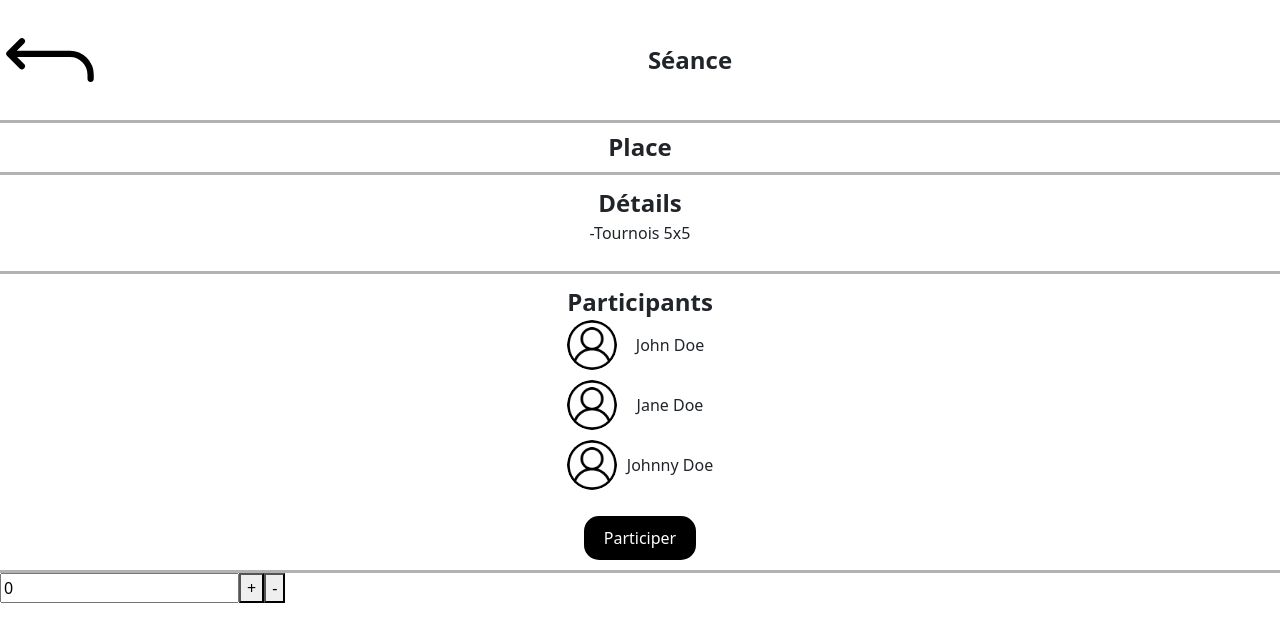
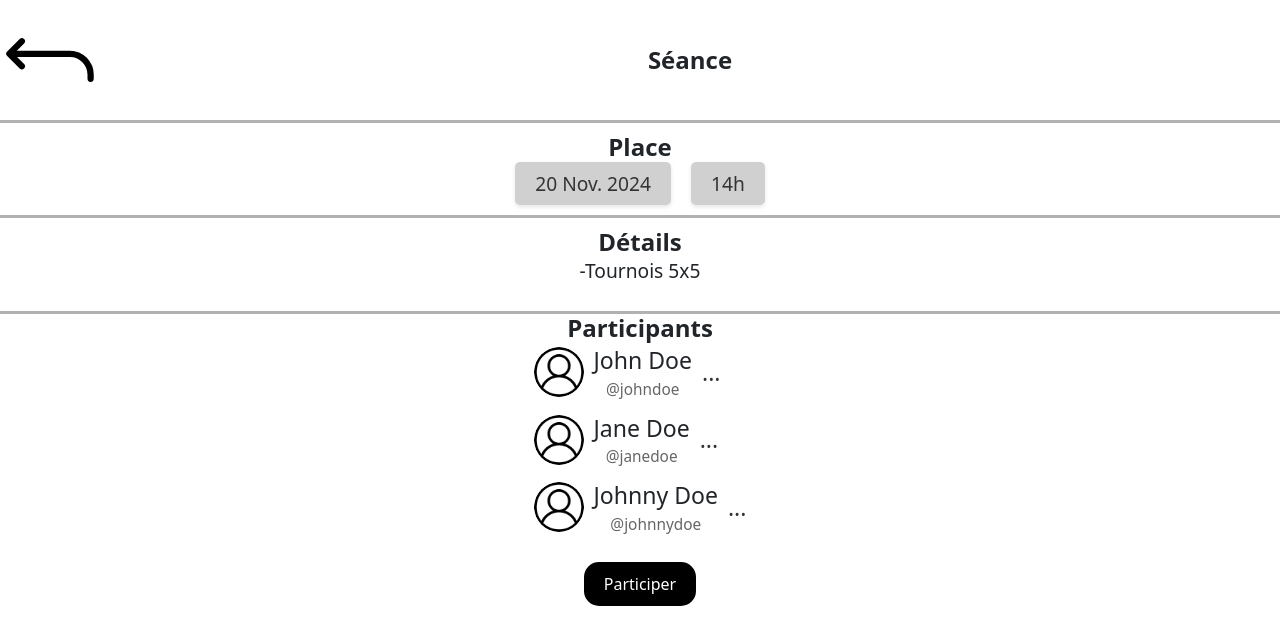
Before and after one commit to chams14/ihm, a plain HTML site: page index.html in a window 1280 px wide. Drawn offline with nearby package versions, Linux system fonts and the light colour scheme.

Commit message:
commit tp1 fin

```diff
--- a/css/styles.css
+++ b/css/styles.css
@@ -1,132 +1,83 @@
 
-html {
-
+html, body {
+  height: 100%;
+  margin: 0;
 }
 
 body {
-  min-height: 100%;
-  height: 100%;
-  width: 100%;
+  display: flex;
+  flex-direction: column;
+  font-size: 1.5em; /* Increase the base font size */
 }
 
-.outer{
-  display: flex;
-  flex-flow: column;
-  height: 100%;
+h1, h2, h3, h4, h5, h6 {
+  font-size: 1.9em; /* Increase the font size for headings */
 }
 
-.top{
-  display: flex;
-  align-items: center;
-  justify-content: center;
-  background-color: #5CDB95;
-  height: 100px;
+p, span, li, button {
+  font-size: 1.2em; /* Increase the font size for paragraphs, spans, list items, and buttons */
 }
 
-.bottom{
+#top, #under-top, #details, #participants {
+  flex: 1;
   display: flex;
-  justify-content: center;
-  align-items: baseline;
-  padding : 10px;
-  flex-grow : 1;
-  background-color: #8EE4AF;
-  border:1px #379683 solid;
-  margin-top: 10px;
+  flex-direction: column;
 }
 
-#title{
-  color : #05386B;
-}
-
-.button{
-  margin: 0px 20px 0px 0px;
-}
-
-.textField{
-  margin: 0px 0px 0px 20px;
-}
-
-.label{
-  margin: 0px 20px 0px 20px;
-}
-
-/*.slider{
-  width: 400px;
-  height: 15px;
-  border-radius: 5px;
-}*/
-
-.slider {
-  -webkit-appearance: none;
-  width: 30%;
-  height: 15px;
-  background: #d3d3d3;
-  outline: none;
-  opacity: 1.0;
-}
-
-.slider:hover {
-  opacity: 1;
-}
-
-.slider::-webkit-slider-thumb {
-  -webkit-appearance: none;
-  appearance: none;
-  width: 25px;
-  height: 25px;
-  background: #5CDB95;
-  cursor: pointer;
-}
-
-
-.menu {
-  width: 120px;
-  background-color: #8EE4AF;
-  box-shadow: 0 4px 5px 3px rgba(0, 0, 0, 0.5);
-  position: fixed;
-  display: none;
-}
-
-.menu-options {
-  list-style: none;
-  padding: 10px 0;
-}
-
-.menu-option {
-  font-weight: 500;
-  font-size: 14px;
-  padding: 10px 40px 10px 20px;
-  cursor: pointer;
-
-  &:hover {
-    background: rgba(0, 0, 0, 1.0);
-  }
-}
 
 .disabled{
     pointer-events:none;
     opacity:0.4;
 }
 
-.top-container {
-  display: flex;
-  align-items: center;
-  justify-content: space-between; /* Adjusts spacing between elements */
-  border-bottom: 3px solid rgb(0, 0, 0, .3);; /* Adds a bottom border to separate containers */
-  padding: 10px 0; /* Adds some padding for better spacing */
-}
-
 .centered-title {
   margin: 0 auto; /* Centers the title */
   font-size: 1.5em;
   font-weight: bold;
+  text-align: center; /* Ensure text is centered */
 }
 
+.top-container {
+  display: flex;
+  align-items: center;
+  border-bottom: 3px solid rgb(0, 0, 0, .3);; /* Adds a bottom border to separate containers */
+  padding: 10px 0; /* Adds some padding for better spacing */
+  width: 100%;
+}
 .svg-image {
+  cursor: pointer; /* Pointer cursor on hover */
   width: 100px;
   height: 100px;
-  float: left;
 }
+
+.under-top-container {
+  display: flex;
+  flex-direction: column;
+  justify-content: center;
+  align-items: center;
+  margin: 0 auto;
+  border-bottom: 3px solid rgb(0, 0, 0, .3);; /* Adds a bottom border to separate containers */
+  padding: 10px 0;
+  width: 100%;
+}
+.date-container {
+  display: flex;
+  justify-content: center;
+  align-items: center;
+}
+
+.date, .heure {
+  font-size: 1.2em; /* Taille de police légèrement plus grande */
+  color: #333; /* Couleur de texte gris foncé */
+  background-color: #d0d0d0; /* Couleur de fond légèrement grise */
+  padding: 10px 20px; /* Espacement interne pour un meilleur rendu */
+  border-radius: 5px; /* Coins arrondis */
+  box-shadow: 0 2px 4px rgba(0, 0, 0, 0.1); /* Légère ombre portée */
+  text-align: center; /* Centrer le texte */
+  margin: 0 10px; /* Espacement entre les éléments */
+}
+
+
 
 .details{
     display: flex;
@@ -136,17 +87,17 @@ body {
     margin: 0 auto;
     border-bottom: 3px solid rgb(0, 0, 0, .3);; /* Adds a bottom border to separate containers */
     padding: 10px 0; /* Adds some padding for better spacing */
-    /* Large et bold text */
+    width: 100%;
 }
 
-.participants{
+.participants {
+  flex-grow: 1; /* Allow the participants section to grow and take available space */
   display: flex;
   flex-direction: column;
-    justify-content: center;
+  justify-content: flex-start; /* Align items to the bottom */
   align-items: center;
   margin: 0 auto;
-  border-bottom: 3px solid rgb(0, 0, 0, .3);; /* Adds a bottom border to separate containers */
-  padding: 10px 0; /* Adds some padding for better spacing */
+  width: 100%;
 }
 
 .participants-list {
@@ -171,6 +122,16 @@ body {
   flex-grow: 1;
   text-align: center;
 }
+.name-container {
+  display: flex;
+  flex-direction: column; /* Stack name and username vertically */
+  align-items: center; /* Center the text */
+}
+
+.participant-username {
+  font-size: 0.8em; /* Smaller font size */
+  color: #666; /* Lighter color */
+}
 
 .participe-button {
   background-color: #000; /* Black background */
@@ -184,3 +145,29 @@ body {
 .participe-button:hover {
   background-color: #333; /* Slightly lighter black on hover */
 }
+
+.dots {
+  cursor: pointer; /* Pointer cursor on hover */
+  margin-left: 10px; /* Space between name and dots */
+  color: #333; /* Color of the dots */
+  position: relative; /* Required for the pseudo-element */
+}
+
+.dots::before {
+  content: ''; /* Empty content */
+  position: absolute;
+  top: 50%;
+  left: 50%;
+  width: 0;
+  height: 0;
+  background-color: rgba(82, 81, 81, 0.34); /* Dark background */
+  border-radius: 50%; /* Make it circular */
+  transform: translate(-50%, -50%);
+  transition: width 0.3s, height 0.3s; /* Smooth transition */
+  z-index: -1; /* Place it behind the dots */
+}
+
+.dots:hover::before {
+  width: 20px; /* Desired width on hover */
+  height: 20px; /* Desired height on hover */
+}
--- a/index.html
+++ b/index.html
@@ -15,7 +15,7 @@
 
   </head>
   <body>
-    <div id="outer">
+    <div>
       <div id="top">
 
       </div>
--- a/js/view.js
+++ b/js/view.js
@@ -1,16 +1,6 @@
 class View {
   constructor() {
-    this.div = document.createElement('div');
-    this.inputButton = document.createElement('input'); // Create the button
-    this.inputButton.value = '0';
-    this.div.appendChild(this.inputButton);
 
-    this.incrementButton = document.createElement('button');
-    this.decrementButton = document.createElement('button');
-    this.incrementButton.textContent = '+';
-    this.decrementButton.textContent = '-';
-    this.div.appendChild(this.incrementButton);
-    this.div.appendChild(this.decrementButton);
 
     this.top = document.createElement('div');
     this.top.classList.add('top-container'); // Add class for styling
@@ -26,21 +16,32 @@ class View {
     this.top.appendChild(this.title);
 
     this.underTop = document.createElement('div');
-    this.underTop.classList.add('top-container'); // Add class for styling
+    this.underTop.classList.add('under-top-container'); // Add class for styling
 
     this.place = document.createElement('h2');
     this.place.textContent = 'Place';
     this.place.classList.add('centered-title'); // Add class for styling
     this.underTop.appendChild(this.place);
 
-    this.date = document.createElement('p');
-    this.date.textContent = 'Date';
-    this
+    this.dateHeureContainer = document.createElement('div');
+    this.dateHeureContainer.classList.add('date-container'); // Add class for styling
+
+    this.date = document.createElement('h2');
+    this.date.textContent = '20 Nov. 2024';
+    this.date.classList.add('date'); // Add class for styling
+    this.dateHeureContainer.appendChild(this.date);
+
+    this.heure = document.createElement('h2');
+    this.heure.textContent = '14h';
+    this.heure.classList.add('heure'); // Add class for styling
+    this.dateHeureContainer.appendChild(this.heure);
+
+    this.underTop.appendChild(this.dateHeureContainer);
 
     this.details = document.createElement('div');
     this.details.classList.add('details'); // Add class for styling
 
-    this.detailsTitle = document.createElement('p');
+    this.detailsTitle = document.createElement('h2');
     this.detailsTitle.textContent = 'Détails';
     this.detailsTitle.classList.add('centered-title'); // Add class for styling
     this.details.appendChild(this.detailsTitle);
@@ -52,7 +53,7 @@ class View {
     this.participants = document.createElement('div');
     this.participants.classList.add('participants'); // Add class for styling
 
-    this.participantsTitle = document.createElement('p');
+    this.participantsTitle = document.createElement('h2');
     this.participantsTitle.textContent = 'Participants';
     this.participantsTitle.classList.add('centered-title'); // Add class for styling
     this.participants.appendChild(this.participantsTitle);
@@ -60,7 +61,12 @@ class View {
     let participantsList = document.createElement('ul');
     participantsList.classList.add('participants-list'); // Add class for styling
 
-    const participants = ['John Doe', 'Jane Doe', 'Johnny Doe'];
+    const participants = [
+      { name: 'John Doe', username: '@johndoe' },
+      { name: 'Jane Doe', username: '@janedoe' },
+      { name: 'Johnny Doe', username: '@johnnydoe' }
+    ];
+
     participants.forEach((participant, index) => {
       let listItem = document.createElement('li');
       listItem.classList.add('participant-item'); // Add class for styling
@@ -69,12 +75,28 @@ class View {
       img.src = `./userImage/participant${index + 1}.png`; // Assuming images are named participant1.jpg, participant2.jpg, etc.
       img.classList.add('participant-image'); // Add class for styling
 
+      let nameContainer = document.createElement('div');
+      nameContainer.classList.add('name-container'); // Add class for styling
+
       let name = document.createElement('span');
-      name.textContent = participant;
+      name.textContent = participant.name;
       name.classList.add('participant-name'); // Add class for styling
 
+      let username = document.createElement('span');
+      username.textContent = participant.username;
+      username.classList.add('participant-username'); // Add class for styling
+
+      nameContainer.appendChild(name);
+      nameContainer.appendChild(username);
+
+      // Create the three dots element
+      let dots = document.createElement('span');
+      dots.textContent = '...';
+      dots.classList.add('dots'); // Add class for styling
+
       listItem.appendChild(img);
-      listItem.appendChild(name);
+      listItem.appendChild(nameContainer); // Append the name container
+      listItem.appendChild(dots); // Append the dots to the participant item
       participantsList.appendChild(listItem);
     });
 
@@ -96,8 +118,5 @@ class View {
 
     let nodeTop = document.querySelector('#top');
     nodeTop.appendChild(this.top);
-
-    let nodeParent = document.querySelector('#outer');
-    nodeParent.appendChild(this.div);
   }
 }
```
Lines whose indentation alone changed are shown as unchanged.
